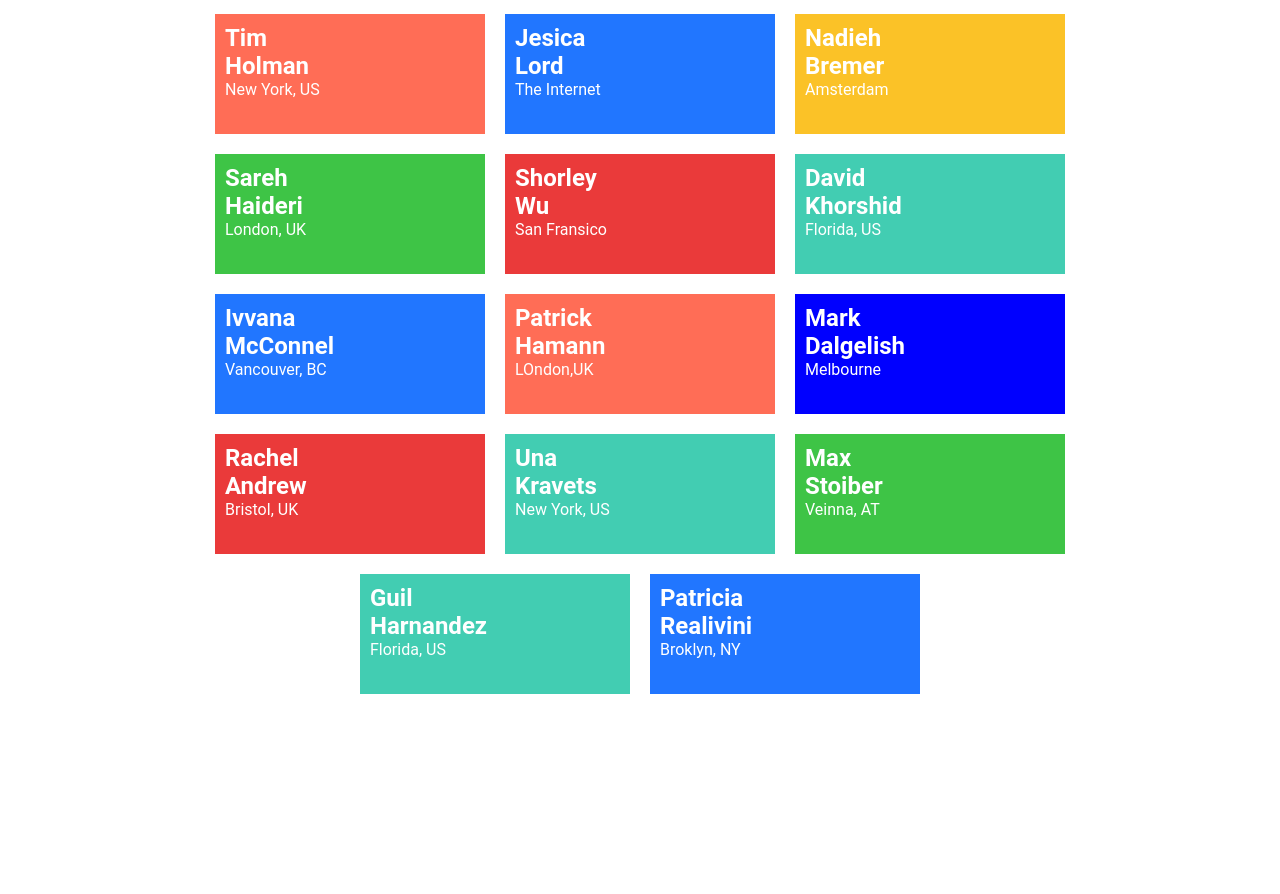
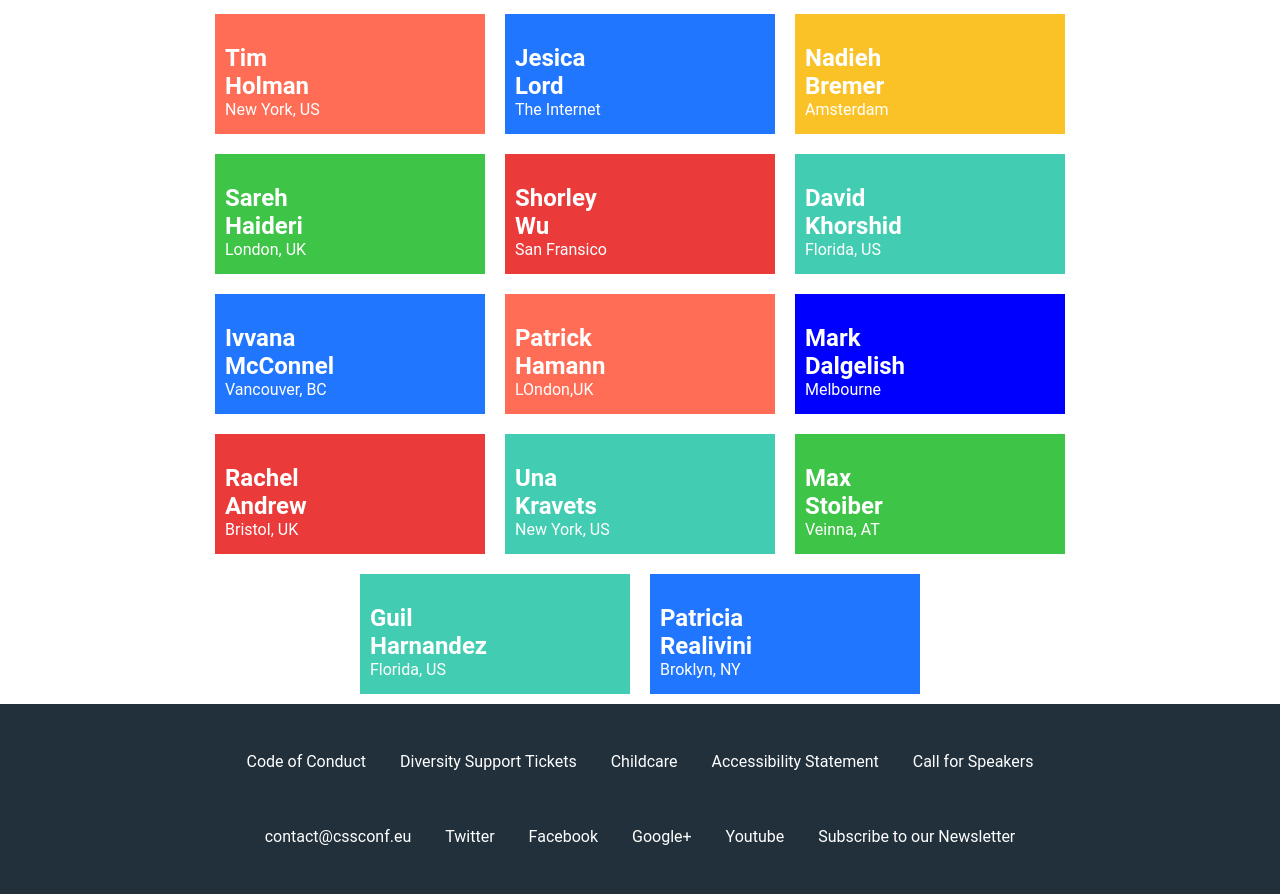
Before and after one commit to raisahmed123/css-conf-text, a plain HTML site: page index.html in a window 1280 px wide. Shown: the part 66-960 px from the top of the page. Before the commit the page ends 800 px from the top, so only its background shows below. Drawn offline with Linux system fonts and the light colour scheme.

Commit message:
css conf test

```diff
--- a/index.html
+++ b/index.html
@@ -111,6 +111,24 @@
 		</div>
 	</article>
 	<footer>
+			<nav>
+					<a href="#">Code of Conduct</a>
+					<a href="#">Diversity Support Tickets</a>
+					<a href="#"> Childcare</a>
+					<a href="#"> Accessibility Statement</a>
+					<a href="#"> Call for Speakers </a>
+
+			</nav>
+			<nav>
+					<a href="#">contact@cssconf.eu </a>
+					<a href="#">Twitter </a>
+					<a href="#"> Facebook</a>
+					<a href="#"> Google+</a>
+					<a href="#"> Youtube  </a>
+					<a href="#"> Subscribe to our Newsletter  </a>
+
+			</nav>
+
 
 	</footer>
 
--- a/style.css
+++ b/style.css
@@ -31,6 +31,7 @@ header button {
 	border: 2px solid green;
 	color: blue;
 	margin-right: 16px;
+	box-shadow: 5px 5px 0px 0px rgba(34,179,43,1);
 }
 
 .logo {
@@ -56,6 +57,25 @@ article div  {
 	align-items: center;
 	color: white;
 
+}
+
+div h1:first-child {
+	margin-top: 20px;
+}
+
+.logo:hover {
+	color: blue;
+	cursor: pointer;
+}
+
+header li:hover {
+	color: lightblue;
+	cursor: pointer;
+}
+
+header button:hover {
+	color: lightblue;
+	cursor: pointer;
 }
 
 article div:nth-child(2) {
@@ -104,8 +124,27 @@ article div:hover {
 }
 
 footer {
-	display: block;
-	width: 100%
 	height: 150px;
 	background-color:#21303b;
+	display: flex;
+	flex-wrap: wrap;
+	padding: 20px 0;
+	align-items: center;
+
 }
+footer nav {
+	display:block;
+	margin: 0 auto;
+	padding: 0px;
+}
+
+footer nav a {
+	display: inline-block;
+	padding: 0 15px;
+	text-decoration: none;
+	color: white;
+}
+
+footer nav a:hover {
+	color: #fbc227;
+}
```
